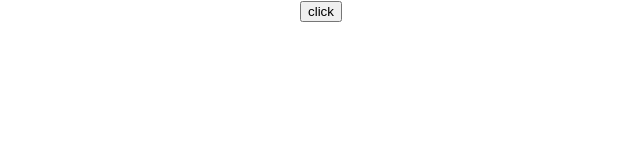
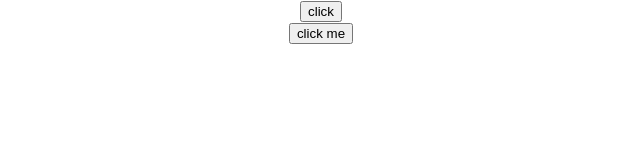
Before and after one commit to MarioTiara/React-Study, a React (Create React App) app: page / in a window 1280 px wide. Shown: the top 160 px of the page, without its empty margins (319-959 px from the left). Built offline with nearby package versions, Linux system fonts and the light colour scheme.

Commit message:
[13-Event handling] onlick event handler in class

```diff
--- a/src/App.js
+++ b/src/App.js
@@ -6,11 +6,13 @@ import Welcome  from './components/Welcome';
 import Message from './components/Message';
 import Counter from './components/Counter';
 import FunctionClick from './components/FunctionClick';
+import ClassClick from './components/ClassClick';
 class App extends Component {
   render() {
     return (
       <div className="App">
         <FunctionClick/>
+        <ClassClick/>
         {/* <Counter></Counter> */}
         {/* <Message/> */}
         {/* <Greet name="mario" herroName="superman">
--- /dev/null
+++ b/src/components/ClassClick.js
@@ -0,0 +1,16 @@
+import React, { Component } from 'react'
+
+export class ClassClick extends Component {
+    clickHandler(){
+        console.log("click the button");
+    }
+  render() {
+    return (
+      <div>
+        <button onClick={this.clickHandler}>click me</button>
+      </div>
+    )
+  }
+}
+
+export default ClassClick
```
